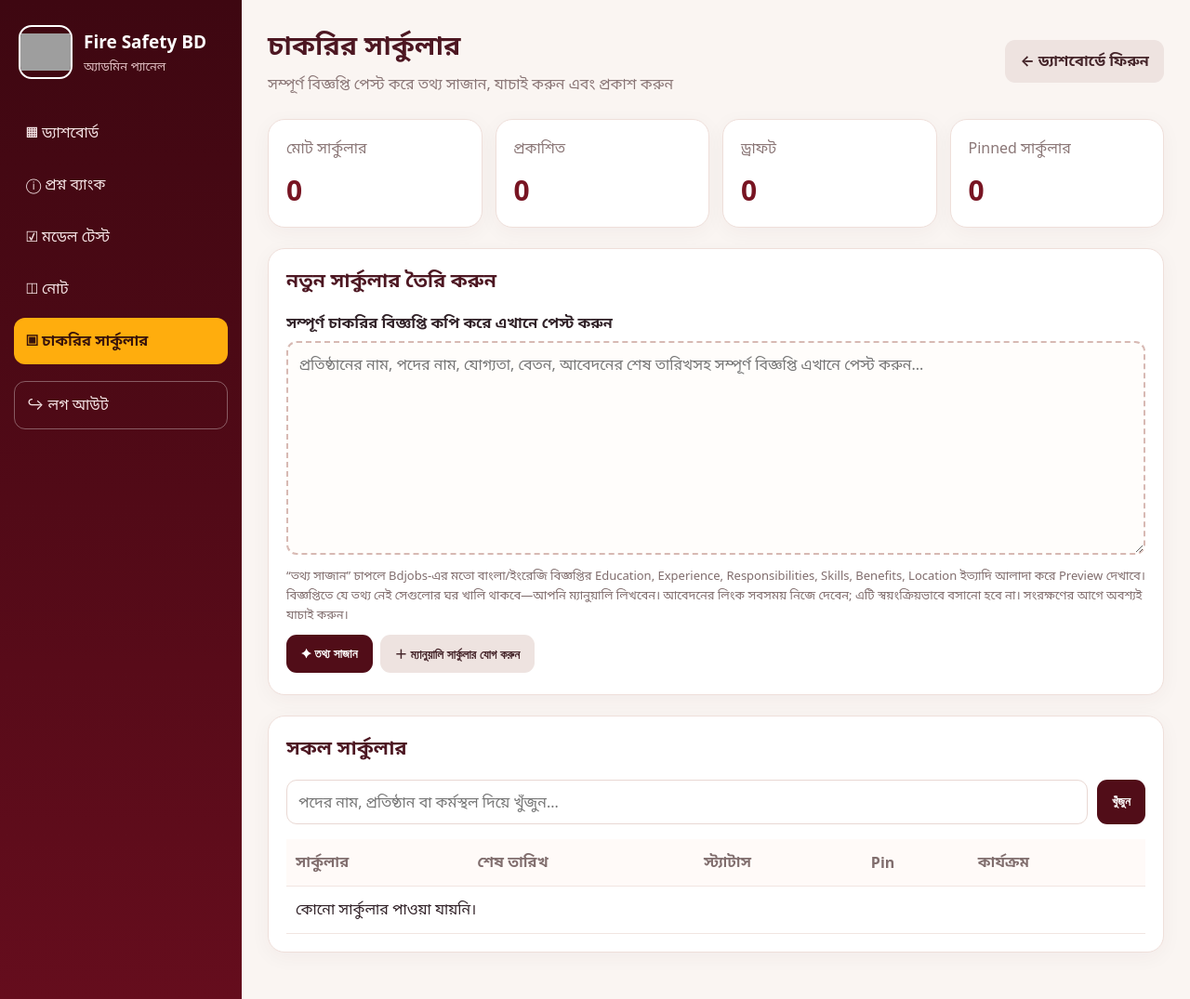
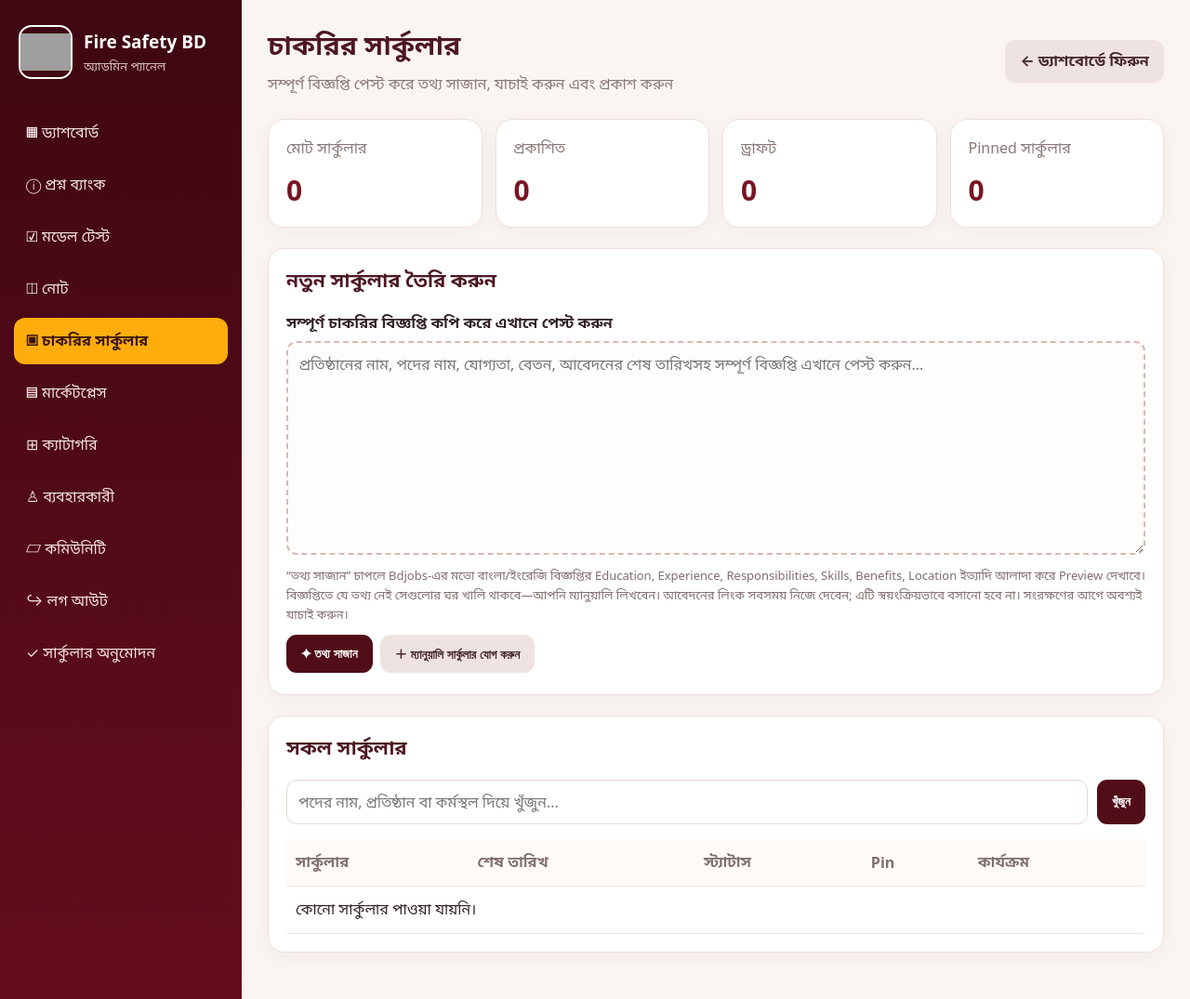
Before and after one commit to srabon-maker/firesafety-prep, a PHP site: page /job_circulars.php in a window 1280 px wide. Shown: the whole page at 93% size. Run offline with PHP 8.4, Linux system fonts and the light colour scheme; the visitor is signed in with stand-in values (Sample User, id 1); data that the repository does not hold is empty; a stand-in replaces the project's code that opens the database connection; grey boxes are pictures that could not be loaded.

Commit message:
style(admin): unify sidebar navigation for job_circulars.php

```diff
--- a/backend/job_circulars.php
+++ b/backend/job_circulars.php
@@ -216,14 +216,19 @@ th,td{padding:13px 10px;text-align:left;border-bottom:1px solid #f1e5e1;vertical
         <img src="assets/fire-safety-bd-logo.png" class="logo" alt="Logo">
         <div><div class="brand-title">Fire Safety BD</div><div class="brand-sub">অ্যাডমিন প্যানেল</div></div>
     </a>
-    <nav class="nav">
-        <a href="fire_safety_job_prep_dashboard.php">▦ ড্যাশবোর্ড</a>
-        <a href="questions.php">ⓘ প্রশ্ন ব্যাংক</a>
-        <a href="model_tests.php">☑ মডেল টেস্ট</a>
-        <a href="notes.php">◫ নোট</a>
-        <a href="job_circulars.php" class="active">▣ চাকরির সার্কুলার</a>
-        <a href="logout.php" class="logout">↪ লগ আউট</a>
-    </nav>
+    <nav class="nav" aria-label="অ্যাডমিন মেনু">
+<a href="fire_safety_job_prep_dashboard.php">▦ ড্যাশবোর্ড</a>
+<a href="questions.php">ⓘ প্রশ্ন ব্যাংক</a>
+<a href="model_tests.php">☑ মডেল টেস্ট</a>
+<a href="notes.php">◫ নোট</a>
+<a class="active" href="job_circulars.php" aria-current="page">▣ চাকরির সার্কুলার</a>
+<a href="fire_safety_job_prep_dashboard.php?section=marketplace">▤ মার্কেটপ্লেস</a>
+<a href="category_management.php">⊞ ক্যাটাগরি</a>
+<a href="users.php">♙ ব্যবহারকারী</a>
+<a href="fire_safety_job_prep_dashboard.php?section=community">▱ কমিউনিটি</a>
+<a href="logout.php">↪ লগ আউট</a>
+<a href="job_submission_review.php">✓ সার্কুলার অনুমোদন</a>
+</nav>
 </aside>
 
 <main class="main">
```
